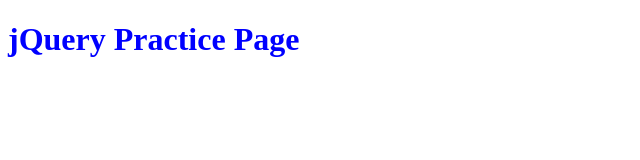
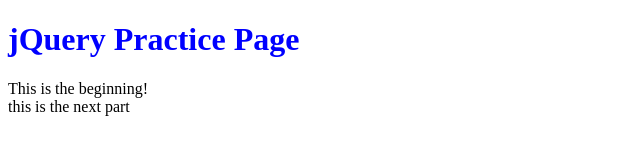
Before and after one commit to hwahid06/jquery-practice, a plain HTML site: page index.html in a window 1280 px wide. Shown: the whole page, without its empty margins (0-640 px from the left). Drawn offline with nearby package versions, Linux system fonts and the light colour scheme.

Commit message:
add div, define new div in jQuery and add sibling

```diff
--- a/app.js
+++ b/app.js
@@ -1,3 +1,14 @@
 $(document).ready(() => {
-    console.log('jquery is working!');
+    //This grabs the element with ID starting point
+    const startingElement = $("#starting-point");
+    //Creates a new Div
+    const siblingElement = $("<div></div>");
+    //Adds test to the new div
+    siblingElement.text('this is the next part');
+    //appends the new div to startingElement
+
+    startingElement.after(siblingElement);
+
+
+
 });
--- a/index.html
+++ b/index.html
@@ -8,7 +8,7 @@
 
     <body>
         <h1>jQuery Practice Page</h1>
-
+        <div id="starting-point">This is the beginning!</div>
     </body>
 
 </html>
```
